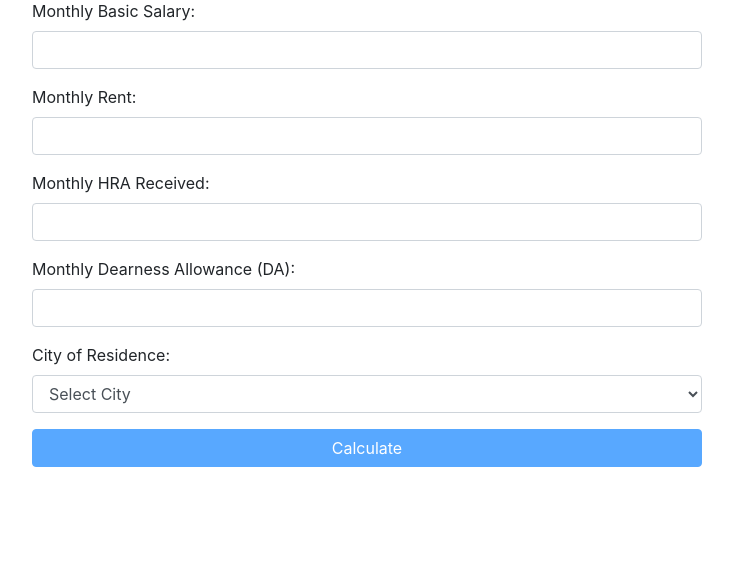
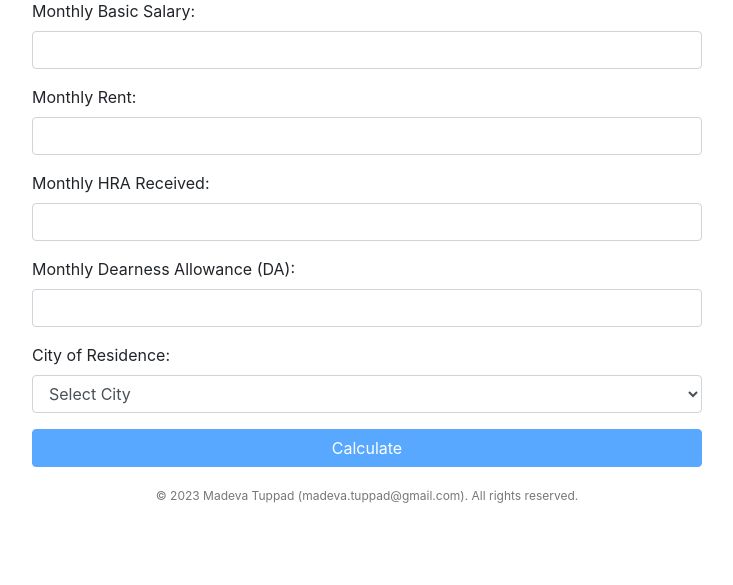
Before and after one commit to MadevaTuppad/hra-exemption-calculator, a Flask app: page / in a window 1280 px wide. Shown: the part 127-712 px from the top of the page, without its empty margins (273-1006 px from the left). Run offline with Flask 2, Linux system fonts and the light colour scheme; some libraries are stand-ins or nearby versions.

Commit message:
update index.html and env

```diff
--- a/app/templates/index.html
+++ b/app/templates/index.html
@@ -38,6 +38,12 @@
         .step-card .step-text {
             font-size: 16px;
             margin-bottom: 10px;
+        }
+         .copywrite {
+            text-align: center;
+            margin-top: 20px;
+            font-size: 12px;
+            color: #777;
         }
     </style>
 </head>
@@ -80,6 +86,12 @@
             <div style="margin-top: 30px;" class="explanation-cards"></div>
         </div>
     </div>
+    <!-- Add the copywrite notice here -->
+    <div class="copywrite">
+
+        &copy; 2023 Madeva Tuppad (madeva.tuppad@gmail.com). All rights reserved.
+    </div>
+    <!-- End of copywrite notice -->
 
     <script src="https://code.jquery.com/jquery-3.5.1.min.js"></script>
     <script>
```
Also changed, not shown: 2 other files.
